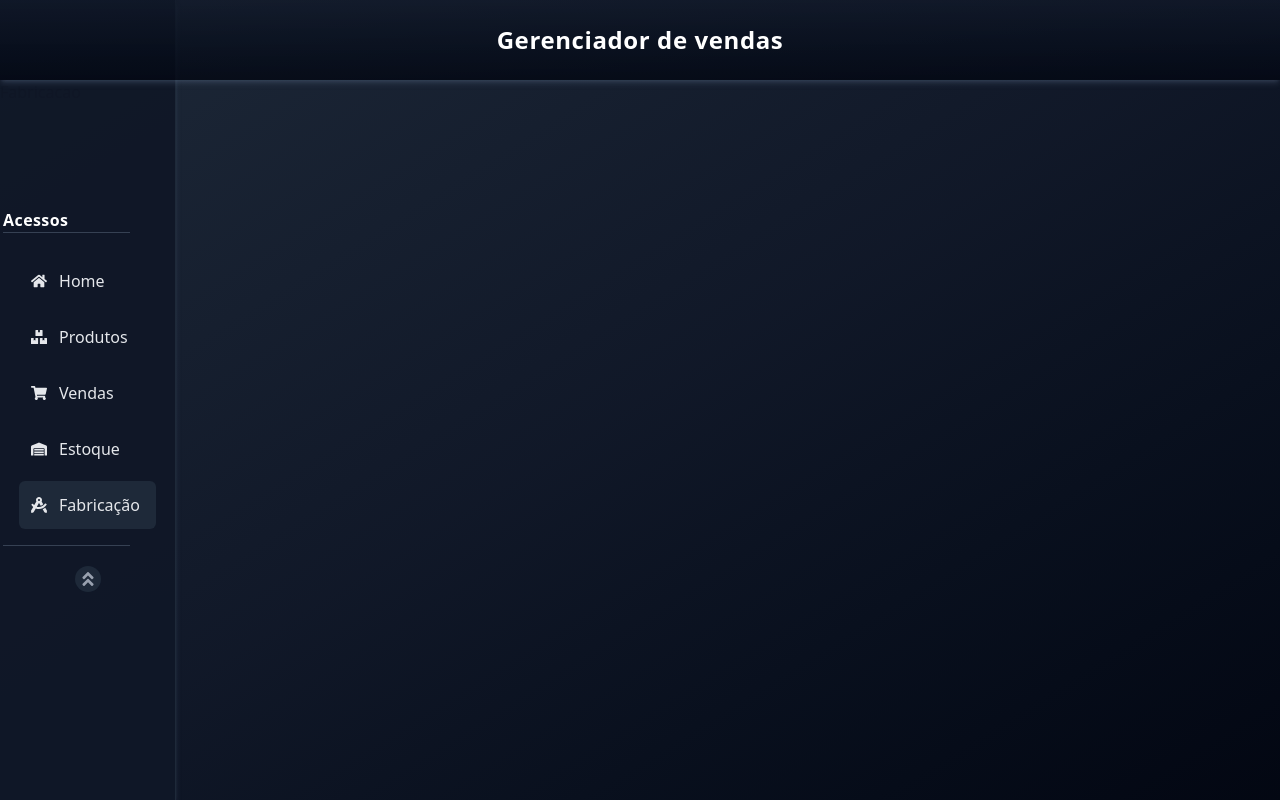
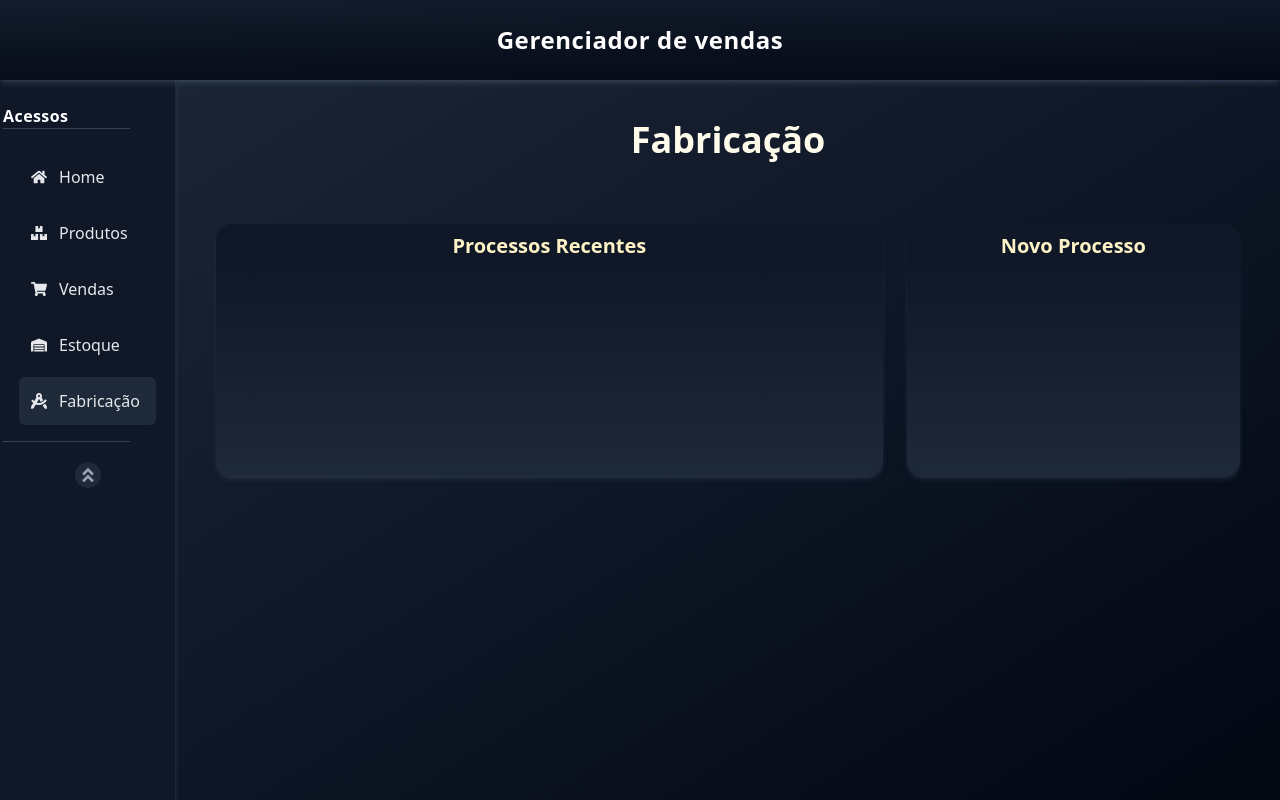
Before and after one commit to Olieveira/sales-management-frontend, a React (Vite) app: page /processos in a window 1280 px wide. Built offline with nearby package versions, Linux system fonts and the light colour scheme.

Commit message:
feat: adiciona componentes HistoricProcess e ProcessList à página de Fabricação

```diff
--- /dev/null
+++ b/src/components/fabricacao/HistoricProcess.tsx
@@ -0,0 +1,18 @@
+import React, { useEffect } from "react";
+
+export const HistoricProcess: React.FC = () => {
+    useEffect(() => {
+
+    })
+
+    return (
+        <section className="rounded-2xl bg-gray-900 w-56 sm:w-full shadow-md shadow-slate-600/20">
+            <div className="p-2 text-center">
+                <h2 className="font-semibold text-xl text-amber-100">Processos Recentes</h2>
+            </div>
+            <div className="rounded-b-2xl from-gray-900 to-gray-800 bg-gradient-to-b shadow-md shadow-slate-600/20 min-h-52">
+
+            </div>
+        </section>
+    )
+}
--- /dev/null
+++ b/src/components/fabricacao/ProcessList.tsx
@@ -0,0 +1,14 @@
+import React from "react";
+
+export const ProcessList: React.FC = () => {
+    return (
+               <section className="rounded-2xl bg-gray-900 w-56 sm:w-full shadow-md shadow-slate-600/20">
+            <div className="p-2 text-center">
+                <h2 className="font-semibold text-xl text-amber-100">Novo Processo</h2>
+            </div>
+            <div className="rounded-b-2xl from-gray-900 to-gray-800 bg-gradient-to-b shadow-md shadow-slate-600/20 min-h-52">
+
+            </div>
+        </section>
+    )
+}
--- a/src/layouts/Layout.tsx
+++ b/src/layouts/Layout.tsx
@@ -11,10 +11,10 @@ const Layout: React.FC = () => {
     <AlertProvider>
       <div className="min-h-screen max-w-full flex flex-col bg-gradient-to-br from-gray-800 via-gray-900 to-gray-950">
         <Header />
-        <AnimatePresence>
-          <Nav />
-        </AnimatePresence>
         <div className="flex flex-1 h-fit">
+          <AnimatePresence>
+            <Nav />
+          </AnimatePresence>
           <main className="flex-1">
             <Outlet />
           </main>
--- a/src/layouts/Nav.tsx
+++ b/src/layouts/Nav.tsx
@@ -25,7 +25,7 @@ export function Nav() {
 
     useEffect(() => {
         setActivePath(location.pathname)
-        setExpanded(window.innerHeight > 640)
+        setExpanded(window.innerWidth > 640)
     }, [location.pathname]);
 
     const menuItems: MenuItem[] = [
@@ -43,7 +43,7 @@ export function Nav() {
                 animate={{ x: 0, width: expanded ? 176 : 48 }}
                 exit={{ x: -100, width: 48 }}
                 transition={{ duration: 0.8, ease: 'easeInOut', type: 'spring' }}
-                className={`fixed flex flex-col z-20 ${(!expanded || screenWidth < 640) && 'top-20'} py-6 shadow-md shadow-slate-500/30 ${expanded ? 'sm:rounded-br-none' : 'sm:rounded-br-2xl'} sm:rounded-tr-none rounded-tr-2xl rounded-br-2xl bg-gray-900/95 items-center justify-center border-r border-gray-800 ${expanded ? screenWidth > 640 ? 'h-dvh' : 'h-fit' : 'h-5'}`}>
+                className={`${screenWidth > 640 ? 'static' : 'fixed'} ${(!expanded || screenWidth < 640) && 'top-20'} flex flex-col z-20 py-6 shadow-md shadow-slate-500/30 ${expanded ? 'sm:rounded-br-none' : 'sm:rounded-br-2xl'} sm:rounded-tr-none rounded-tr-2xl rounded-br-2xl bg-gray-900/95 items-center border-r border-gray-800 ${(expanded && screenWidth > 640) ? 'h-auto justify-start' : 'h-fit justify-center'}`}>
 
                 {expanded && (
                     <motion.div
--- a/src/pages/Fabricacao.tsx
+++ b/src/pages/Fabricacao.tsx
@@ -1,4 +1,6 @@
 import React from "react";
+import { HistoricProcess } from "../components/fabricacao/HistoricProcess";
+import { ProcessList } from "../components/fabricacao/ProcessList";
 
 interface FabricacaoProps {
 
@@ -6,6 +8,19 @@ interface FabricacaoProps {
 
 export const Fabricacao: React.FC<FabricacaoProps> = () => {
     return (
-        <><h1>Fabricacao</h1></>
+        <div className="w-full h-fit p-10">
+            <h1 className="text-4xl font-bold text-amber-50 text-center mb-16">
+                Fabricação
+            </h1>
+
+            <div className="w-full h-fit flex flex-row flex-wrap justify-center gap-6">
+                <div className="flex-2 flex justify-center w-auto">
+                    <HistoricProcess />
+                </div>
+                <div className="flex-1 flex justify-center">
+                    <ProcessList />
+                </div>
+            </div>
+        </div>
     )
 }
```
